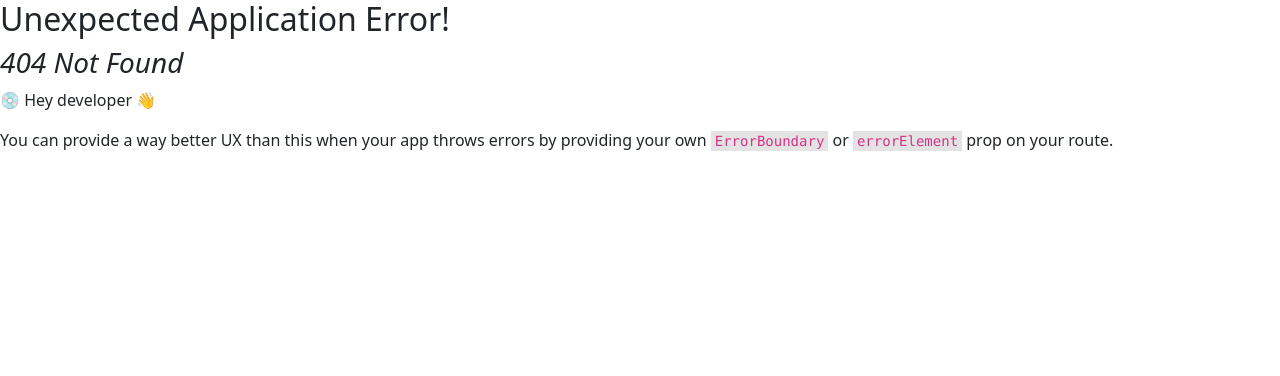
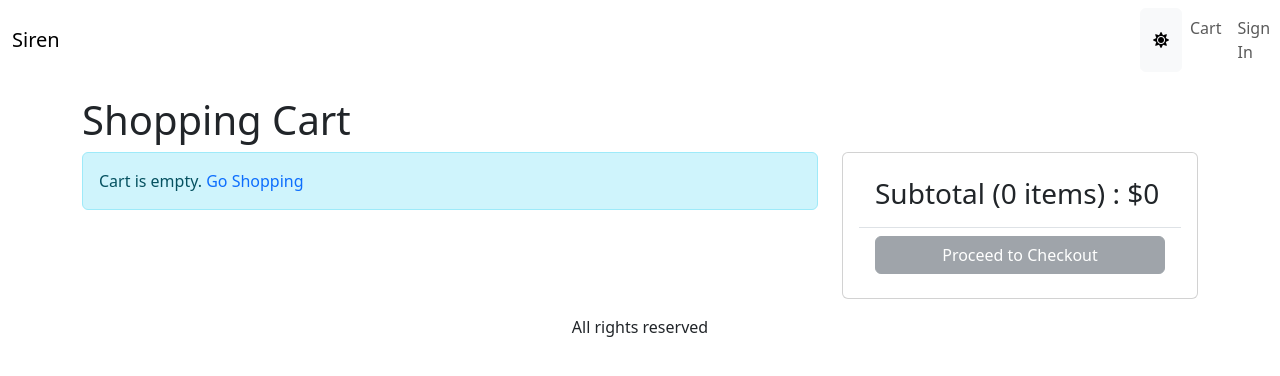
Before and after one commit to whatthefoobar/siren-ecomm-app, a React (Vite) app in the folder frontend/: page /cart in a window 1280 px wide. Before the commit this address had no page. Shown: the top 376 px of the page. Built offline with nearby package versions, Linux system fonts and the light colour scheme.

Commit message:
ad to cart and remove from cart

```diff
--- a/frontend/src/App.tsx
+++ b/frontend/src/App.tsx
@@ -4,7 +4,8 @@
 import { Store } from "./Store";
 import Footer from "./components/Footer";
 import { ToastContainer } from "react-toastify";
-import { LinkContainer } from "react-router-bootstrap";
+// import { LinkContainer } from "react-router-bootstrap";
+import "react-toastify/dist/ReactToastify.css";
 
 function App() {
   const {
@@ -22,13 +23,16 @@
   };
   return (
     <div className="d-flex flex-column vh-100">
-      <ToastContainer position="bottom-center" limit={1} />
+      <ToastContainer position="top-left" limit={1} />
       <header>
         <Navbar expand="lg">
           <Container>
-            <LinkContainer to="/">
+            <Link to="/">
               <Navbar.Brand> Siren</Navbar.Brand>
-            </LinkContainer>
+            </Link>
+            {/* <LinkContainer to="/"> */}
+
+            {/* </LinkContainer> */}
           </Container>
           <Nav>
             <Button variant={mode} onClick={switchModeHandler}>
--- a/frontend/src/Store.tsx
+++ b/frontend/src/Store.tsx
@@ -32,17 +32,20 @@
 
 type Action =
   | { type: "SWITCH_MODE" }
-  | { type: "CART_ADD_ITEM"; payload: CartItem };
+  | { type: "CART_ADD_ITEM"; payload: CartItem }
+  | { type: "CART_REMOVE_ITEM"; payload: CartItem };
 
 function reducer(state: AppState, action: Action): AppState {
   switch (action.type) {
     case "SWITCH_MODE":
       return { ...state, mode: state.mode === "dark" ? "light" : "dark" };
-    case "CART_ADD_ITEM":
+    case "CART_ADD_ITEM": {
       const newItem = action.payload;
+      // if item already in cart..
       const existItem = state.cart.cartItems.find(
         (item: CartItem) => item._id === newItem._id
       );
+      //..update its quamntity
       const cartItems = existItem
         ? state.cart.cartItems.map((item: CartItem) =>
             item._id === existItem._id ? newItem : item
@@ -52,6 +55,14 @@
       localStorage.setItem("cartItems", JSON.stringify(cartItems));
 
       return { ...state, cart: { ...state.cart, cartItems } };
+    }
+    case "CART_REMOVE_ITEM": {
+      const cartItems = state.cart.cartItems.filter(
+        (item: CartItem) => item._id !== action.payload._id
+      );
+      localStorage.setItem("cartItems", JSON.stringify(cartItems));
+      return { ...state, cart: { ...state.cart, cartItems } };
+    }
 
     default:
       return state;
--- a/frontend/src/components/ProductItem.tsx
+++ b/frontend/src/components/ProductItem.tsx
@@ -15,11 +15,12 @@
 const ProductItem = ({ product }: IProps) => {
   const { state, dispatch } = useContext(Store);
   const {
-    cart: { cartItems },
+    cart: { cartItems }, // get cartItems from cart not rename cart
   } = state;
 
   const addToCartHandler = (item: CartItem) => {
-    const existItem = cartItems.find((x) => x._id === product._id);
+    // look in context to see if product is already in context state if so increase quantity
+    const existItem = cartItems.find((item) => item._id === product._id);
     const quantity = existItem ? existItem.quantity + 1 : 1;
     if (product.countInStock < quantity) {
       alert("Sorry. Product is out of stock");
--- a/frontend/src/index.css
+++ b/frontend/src/index.css
@@ -24,3 +24,6 @@
   max-height: 700px;
   object-fit: contain;
 }
+img.thumbnail {
+  height: 80px;
+}
--- a/frontend/src/main.tsx
+++ b/frontend/src/main.tsx
@@ -15,12 +15,14 @@
 import { QueryClient, QueryClientProvider } from "@tanstack/react-query";
 import { ReactQueryDevtools } from "@tanstack/react-query-devtools";
 import { StoreProvider } from "./Store";
+import CartPage from "./pages/CartPage";
 
 const router = createBrowserRouter(
   createRoutesFromElements(
     <Route path="/" element={<App />}>
       <Route index={true} element={<HomePage />} />
       <Route path="product/:slug" element={<ProductPage />} />
+      <Route path="cart" element={<CartPage />} />
       {/* <Route path="dashboard" element={<Dashboard />} /> */}
       {/* ... etc. */}
     </Route>
--- /dev/null
+++ b/frontend/src/pages/CartPage.tsx
@@ -0,0 +1,130 @@
+import { useContext } from "react";
+import { Button, Card, Col, ListGroup, Row } from "react-bootstrap";
+import { Helmet } from "react-helmet-async";
+import { Link, useNavigate } from "react-router-dom";
+import { toast } from "react-toastify";
+import MessageBox from "../components/MessageBox";
+import { Store } from "../Store";
+import { CartItem } from "../types/Cart";
+
+export default function CartPage() {
+  const navigate = useNavigate();
+
+  const {
+    state: {
+      mode,
+      cart: { cartItems },
+    },
+    dispatch,
+  } = useContext(Store);
+
+  const updateCartHandler = (item: CartItem, quantity: number) => {
+    if (item.countInStock < quantity) {
+      toast.warn("Sorry. Product is out of stock");
+      return;
+    }
+    dispatch({
+      type: "CART_ADD_ITEM",
+      payload: { ...item, quantity },
+    });
+  };
+  const checkoutHandler = () => {
+    navigate("/signin?redirect=/shipping");
+  };
+
+  const removeItemHandler = (item: CartItem) => {
+    dispatch({ type: "CART_REMOVE_ITEM", payload: item });
+  };
+
+  return (
+    <div>
+      <Helmet>
+        <title>Shopping Cart</title>
+      </Helmet>
+      <h1>Shopping Cart</h1>
+      <Row>
+        <Col md={8}>
+          {cartItems.length === 0 ? (
+            <MessageBox>
+              Cart is empty. <Link to="/">Go Shopping</Link>
+            </MessageBox>
+          ) : (
+            <ListGroup>
+              {cartItems.map((item: CartItem) => (
+                <ListGroup.Item key={item._id}>
+                  <Row className="align-items-center">
+                    <Col md={4}>
+                      <img
+                        src={item.image}
+                        alt={item.name}
+                        className="img-fluid rounded thumbnail"
+                      ></img>{" "}
+                      <Link to={`/product/${item.slug}`}>{item.name}</Link>
+                    </Col>
+                    <Col md={3}>
+                      <Button
+                        onClick={() =>
+                          updateCartHandler(item, item.quantity - 1)
+                        }
+                        variant={mode}
+                        disabled={item.quantity === 1}
+                      >
+                        <i className="fas fa-minus-circle"></i>
+                      </Button>{" "}
+                      <span>{item.quantity}</span>
+                      <Button
+                        variant={mode}
+                        onClick={() =>
+                          updateCartHandler(item, item.quantity + 1)
+                        }
+                        disabled={item.quantity === item.countInStock}
+                      >
+                        <i className="fas fa-plus-circle"></i>
+                      </Button>
+                    </Col>
+                    <Col md={3}>${item.price}</Col>
+                    <Col md={2}>
+                      <Button
+                        onClick={() => removeItemHandler(item)}
+                        variant={mode}
+                      >
+                        <i className="fas fa-trash"></i>
+                      </Button>
+                    </Col>
+                  </Row>
+                </ListGroup.Item>
+              ))}
+            </ListGroup>
+          )}
+        </Col>
+        <Col md={4}>
+          <Card>
+            <Card.Body>
+              <ListGroup variant="flush">
+                <ListGroup.Item>
+                  <h3>
+                    Subtotal ({cartItems.reduce((a, c) => a + c.quantity, 0)}{" "}
+                    items) : $
+                    {cartItems.reduce((a, c) => a + c.price * c.quantity, 0)}
+                  </h3>
+                </ListGroup.Item>
+                <ListGroup.Item>
+                  <div className="d-grid">
+                    <Button
+                      type="button"
+                      variant="secondary"
+                      onClick={checkoutHandler}
+                      disabled={cartItems.length === 0}
+                    >
+                      Proceed to Checkout
+                    </Button>
+                  </div>
+                </ListGroup.Item>
+              </ListGroup>
+            </Card.Body>
+          </Card>
+        </Col>
+      </Row>
+    </div>
+  );
+}
```
Also changed, not shown: frontend/src/utils.ts (+10 -0 lines).
